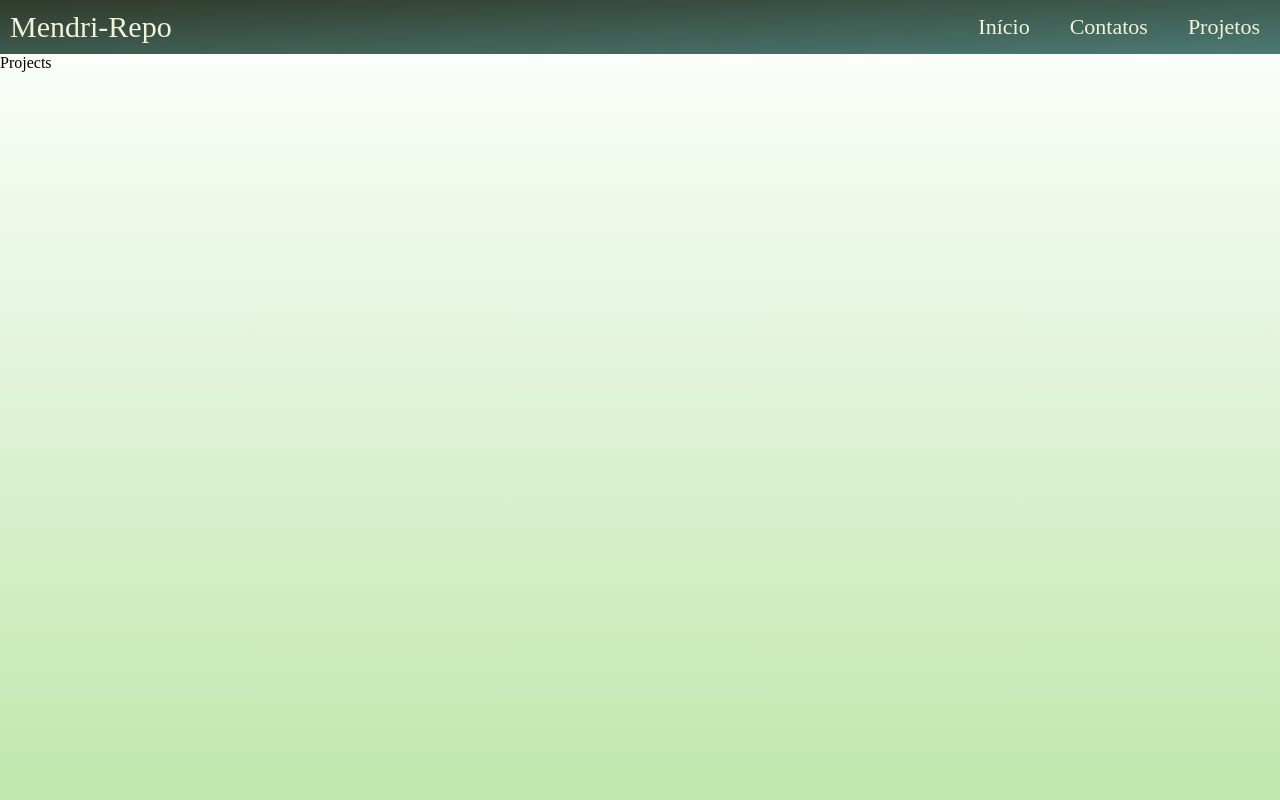
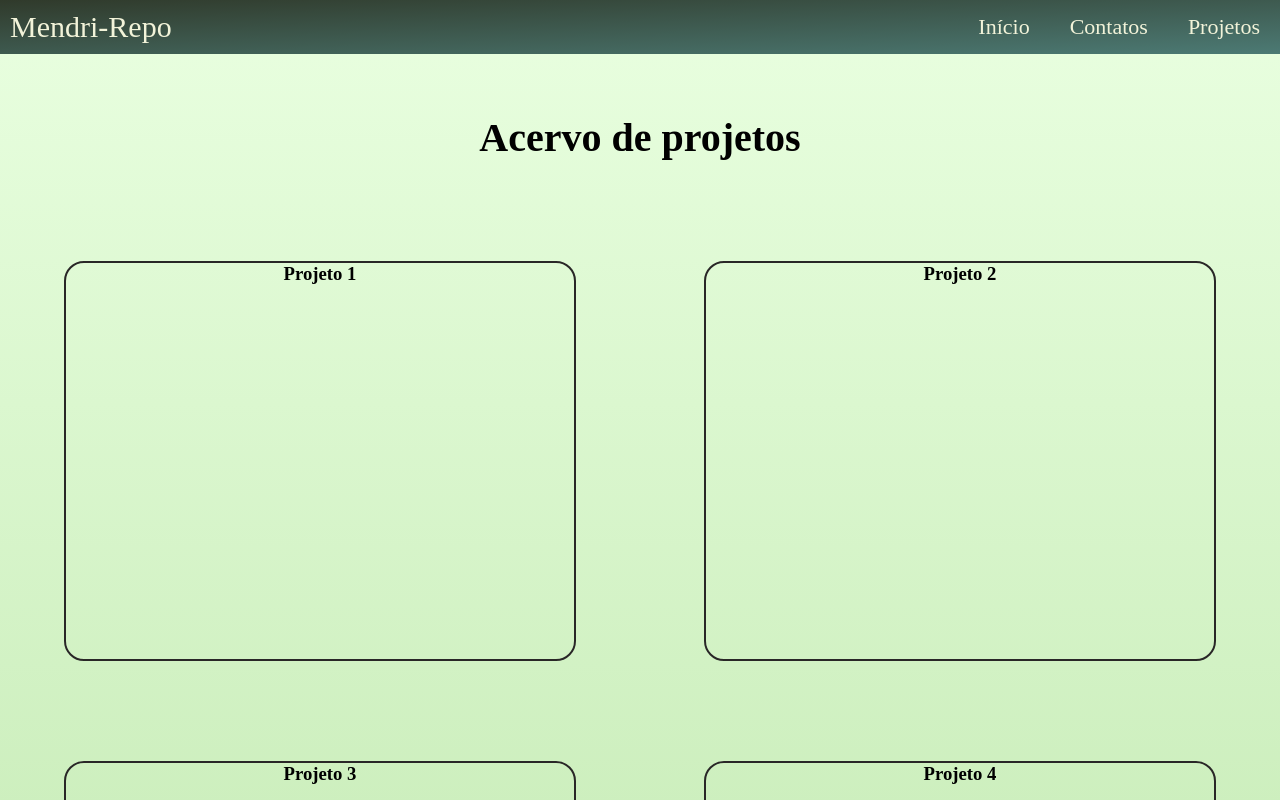
Before and after one commit to Mendri/portfolio-marcal, a React (Create React App) app: page /projects in a window 1280 px wide. Shown: the top 800 px of the page. Built offline with nearby package versions, Linux system fonts and the light colour scheme; a web font is replaced by a local one.

Commit message:
Protótipo feito

```diff
--- a/src/css/App.css
+++ b/src/css/App.css
@@ -9,6 +9,6 @@ html, body {
 }
 
 #root {
-  height: 100%;
-  background-image: linear-gradient( #FFF, #bfe7ad);
+  min-height: 100%;
+  background-image: linear-gradient( #e9ffe0, #bfe7ad);
 }
--- a/src/css/Contacts.css
+++ b/src/css/Contacts.css
@@ -1,5 +1,5 @@
 #contact {
-  height: 100%;
+  min-height: 100%;
 }
 
 #contacts-container {
@@ -13,7 +13,7 @@
 #contact-title {
   text-align: center;
   font-size: 40px;
-  margin-top: -10px;
+  margin: 60px 0 20px 0;
 }
 
 #github-container {
@@ -21,7 +21,7 @@
   justify-content: space-evenly;
   align-items: center;
   width: 75%;
-  margin-left: -10%;
+  margin: 25px 0 50px -10%;
   padding: 8px;
   animation: boxBreathing 3s ease-in-out;
   animation-iteration-count: infinite;
@@ -49,6 +49,7 @@
   align-items: center;
   width: 75%;
   margin-left: -5%;
+  margin: 25px 0 50px -5%;
   padding: 8px;
   animation: boxBreathing 3s ease-in-out;
   animation-iteration-count: infinite;
@@ -73,6 +74,7 @@
   align-items: center;
   width: 75%;
   margin-left: 7%;
+  margin: 25px 0 50px 7%;
   padding: 8px;
   animation: boxBreathing 3s ease-in-out;
   animation-iteration-count: infinite;
--- /dev/null
+++ b/src/css/Projects.css
@@ -0,0 +1,27 @@
+#projects {
+  height: 100%;
+}
+
+#projects-container {
+  min-height: 92%;
+  display: flex;
+  flex-wrap: wrap;
+  justify-content: space-around;
+}
+
+#projects-title {
+  width: 100%;
+  height: 8%;
+  text-align: center;
+  margin: 60px 0 50px 0;
+  font-size: 40px;
+}
+
+.project-container {
+  width: 40%;
+  height: 400px;
+  margin: 50px 0 50px 0;
+  text-align: center;
+  border: 2px solid rgb(41, 39, 39);
+  border-radius: 20px;
+}
--- /dev/null
+++ b/src/data/projectList.js
@@ -0,0 +1,32 @@
+const projectList = [
+  {
+    projectId: '1',
+    projectName: '',
+    projectImg: '',
+    projectLink: '',
+    projectAbout: ''
+  },
+  {
+    projectId: '2',
+    projectName: '',
+    projectImg: '',
+    projectLink: '',
+    projectAbout: ''
+  },
+  {
+    projectId: '3',
+    projectName: '',
+    projectImg: '',
+    projectLink: '',
+    projectAbout: ''
+  },
+  {
+    projectId: '4',
+    projectName: '',
+    projectImg: '',
+    projectLink: '',
+    projectAbout: ''
+  }
+]
+
+export default projectList
--- a/src/pages/Projects.jsx
+++ b/src/pages/Projects.jsx
@@ -1,12 +1,28 @@
 import React from 'react'
 
+import projectList from '../data/projectList'
 import Header from '../components/Header'
+import '../css/Projects.css'
 
 function Projects () {
   return (
-    <div>
+    <div id='projects'>
       <Header />
-      Projects
+      <div id='projects-container'>
+        <h2 id='projects-title'>Acervo de projetos</h2>
+        {
+          projectList.map((project) => {
+            return (
+            <div
+              key={project.projectId}
+              className='project-container'
+            >
+              <h3>Projeto {project.projectId}</h3>
+            </div>
+            )
+          })
+        }
+      </div>
     </div>
   )
 }
```
